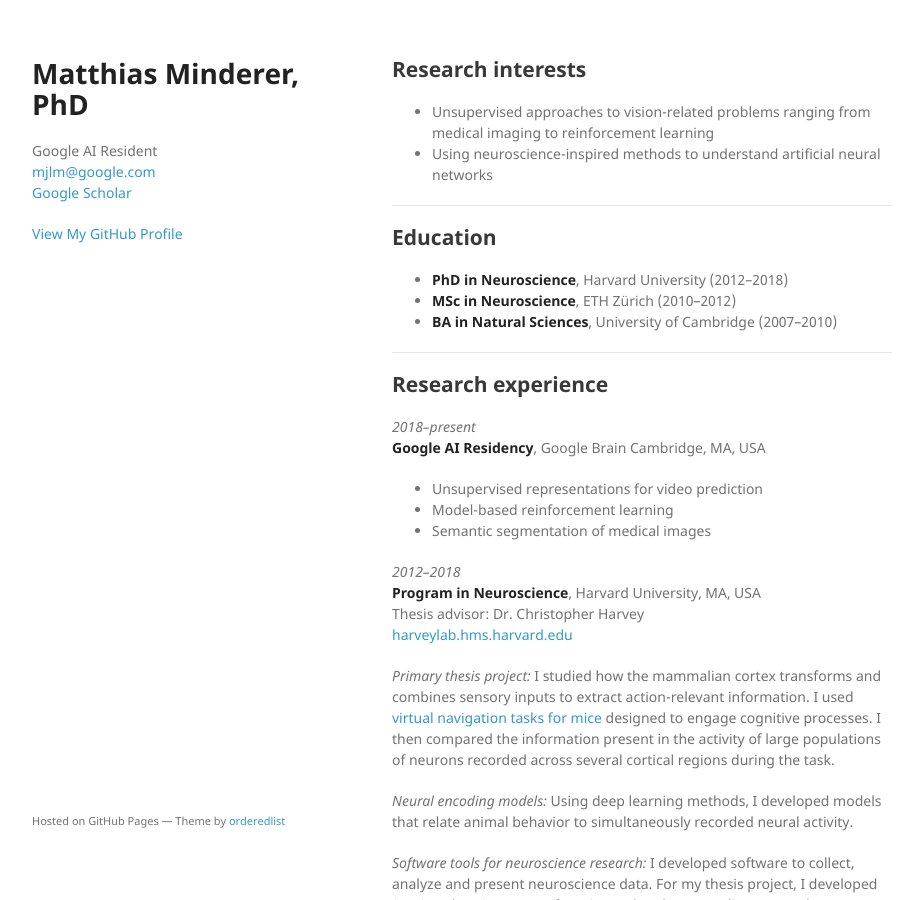
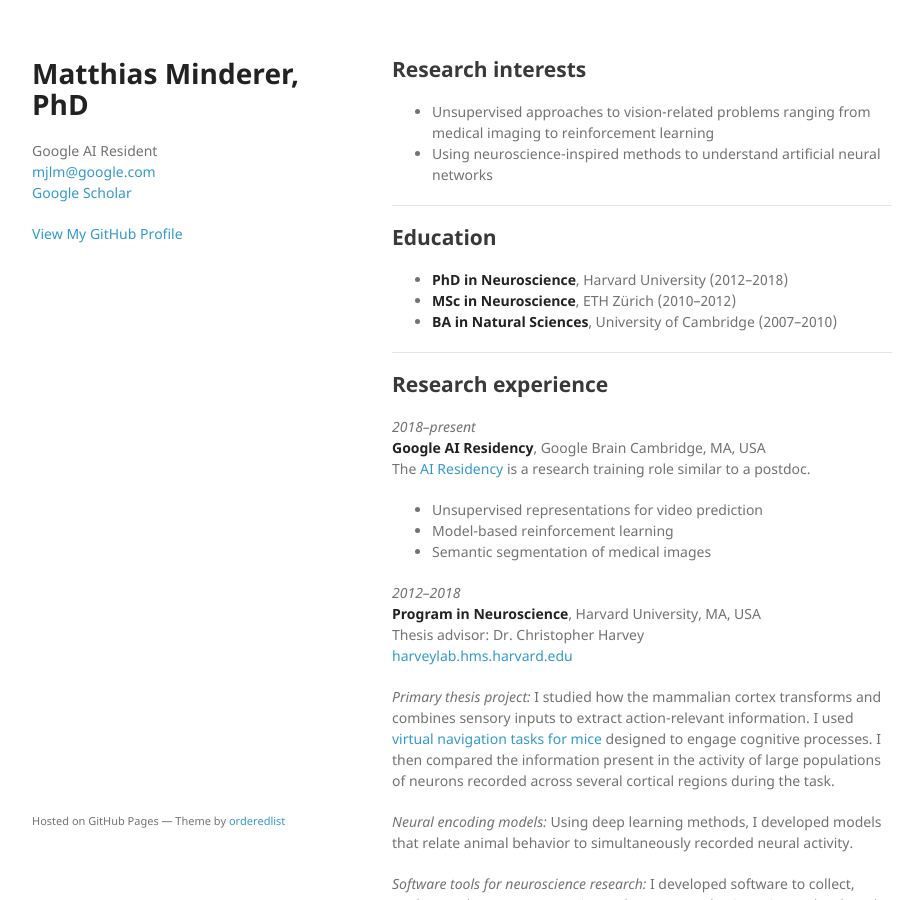
Before and after one commit to mjlm/mjlm.github.io, a Jekyll site: the page built from index.md, in a window 1280 px wide and 900 px high. Shown: the whole window, without its empty margins (178-1090 px from the left). Built offline with Jekyll 4.4.1, drawn with Linux system fonts in a browser that asks for light colours; our own code applies the rules of GitHub Pages for plain Markdown files.

Commit message:
Add info about AI Residency

```diff
--- a/index.md
+++ b/index.md
@@ -20,6 +20,7 @@
 
 _2018--present_<br>
 **Google AI Residency**, Google Brain Cambridge, MA, USA<br>
+The <a href="https://ai.google/research/join-us/ai-residency/" target="_blank">AI Residency</a> is a research training role similar to a postdoc.
 * Unsupervised representations for video prediction
 * Model-based reinforcement learning
 * Semantic segmentation of medical images
```
